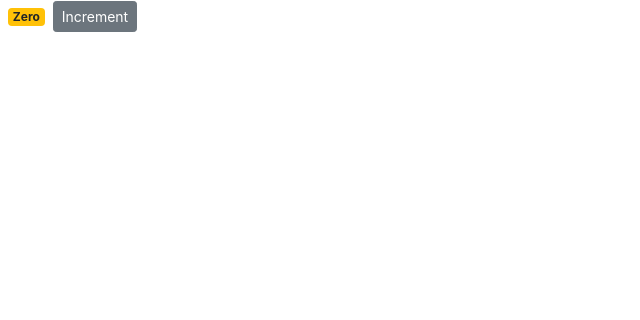
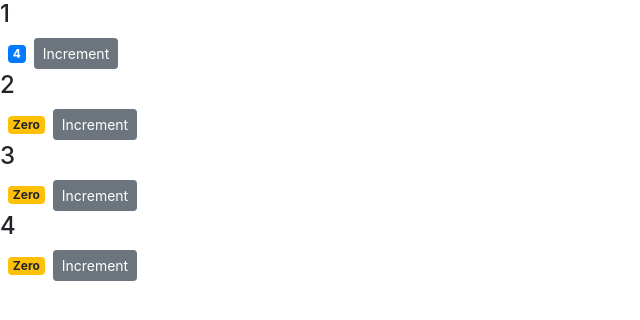
Before and after one commit to SudipSikdar/counter-app, a React (Create React App) app: page / in a window 1280 px wide. Shown: the top 320 px of the page, without its empty margins (0-640 px from the left). Built offline with nearby package versions, Linux system fonts and the light colour scheme.

Commit message:
changes
added new changes

```diff
--- a/src/components/counter.jsx
+++ b/src/components/counter.jsx
@@ -2,28 +2,28 @@
 
 class Counter extends Component {
   state = {
-    count: 0,
+    value: this.props.value,
   };
 
   getBadgeClasses() {
     let classes = "badge m-2 badge-";
-    classes += this.state.count === 0 ? "warning" : "primary";
+    classes += this.state.value === 0 ? "warning" : "primary";
     return classes;
   }
   formatCount() {
-    const { count } = this.state;
+    const { value: count } = this.state;
     return count === 0 ? "Zero" : count;
   }
 
   handleIncrement = (id) => {
-    console.log("product id", id);
-    console.log("Increment clicked", this.state.count);
-    this.setState({ count: this.state.count + 1 });
+    this.setState({ value: this.state.value + 1 });
   };
 
   render() {
+    console.log("props", this.props);
     return (
       <div>
+        <h4>{this.props.id}</h4>
         <span className={this.getBadgeClasses()}>{this.formatCount()}</span>
         <button
           onClick={() => this.handleIncrement({ id: 1 })}
--- /dev/null
+++ b/src/components/counters.jsx
@@ -0,0 +1,27 @@
+import React, { Component } from "react";
+import Counter from "./counter";
+class Counters extends Component {
+  state = {
+    counters: [
+      { id: 1, value: 4 },
+      { id: 2, value: 0 },
+      { id: 3, value: 0 },
+      { id: 4, value: 0 },
+    ],
+  };
+  render() {
+    return (
+      <div>
+        {this.state.counters.map((counter) => (
+          <Counter
+            key={counter.id}
+            value={counter.value}
+            id={counter.id}
+          ></Counter>
+        ))}
+      </div>
+    );
+  }
+}
+
+export default Counters;
--- a/src/index.js
+++ b/src/index.js
@@ -4,11 +4,11 @@
 import App from "./App";
 import * as serviceWorker from "./serviceWorker";
 import "bootstrap/dist/css/bootstrap.css";
-import Counter from "./components/counter";
+import Counters from "./components/counters";
 
 ReactDOM.render(
   <React.StrictMode>
-    <Counter />
+    <Counters />
   </React.StrictMode>,
   document.getElementById("root")
 );
```
